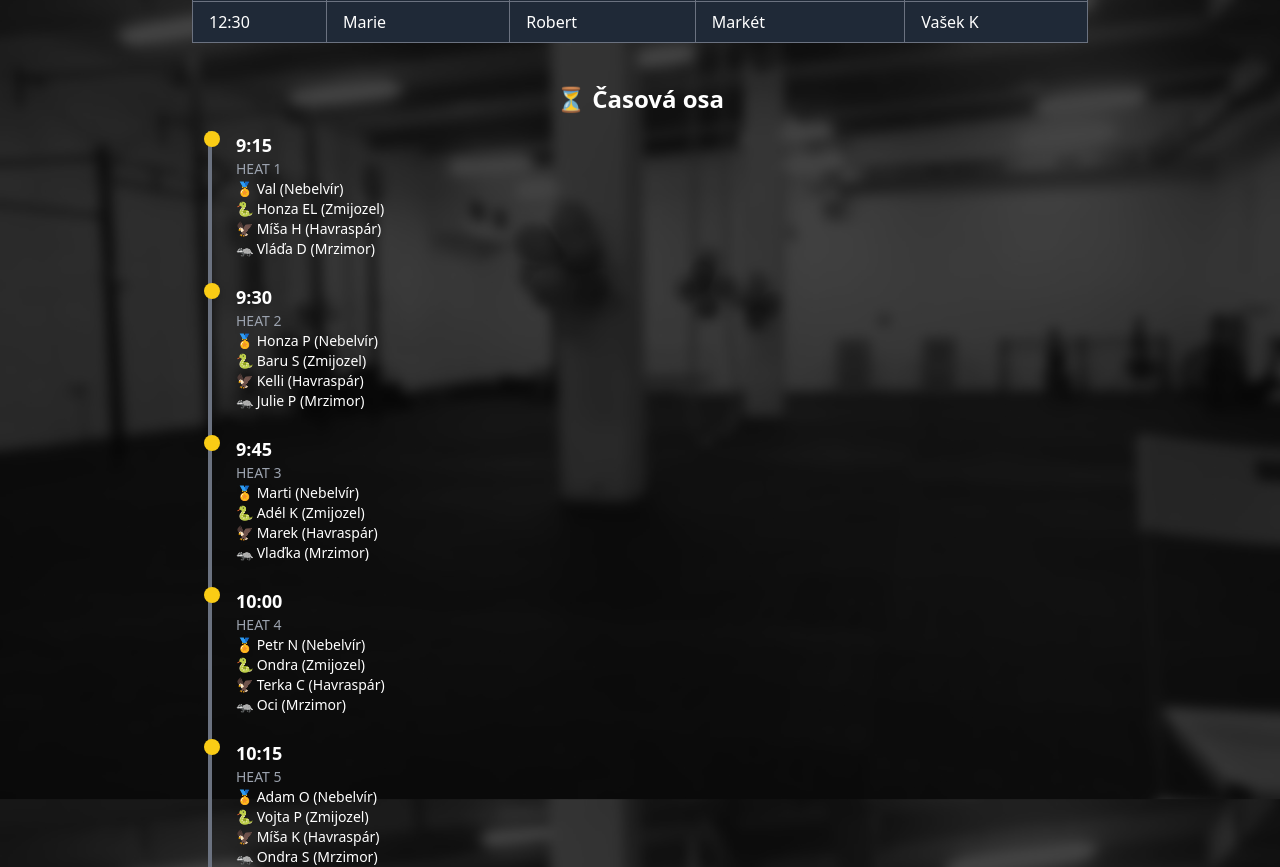
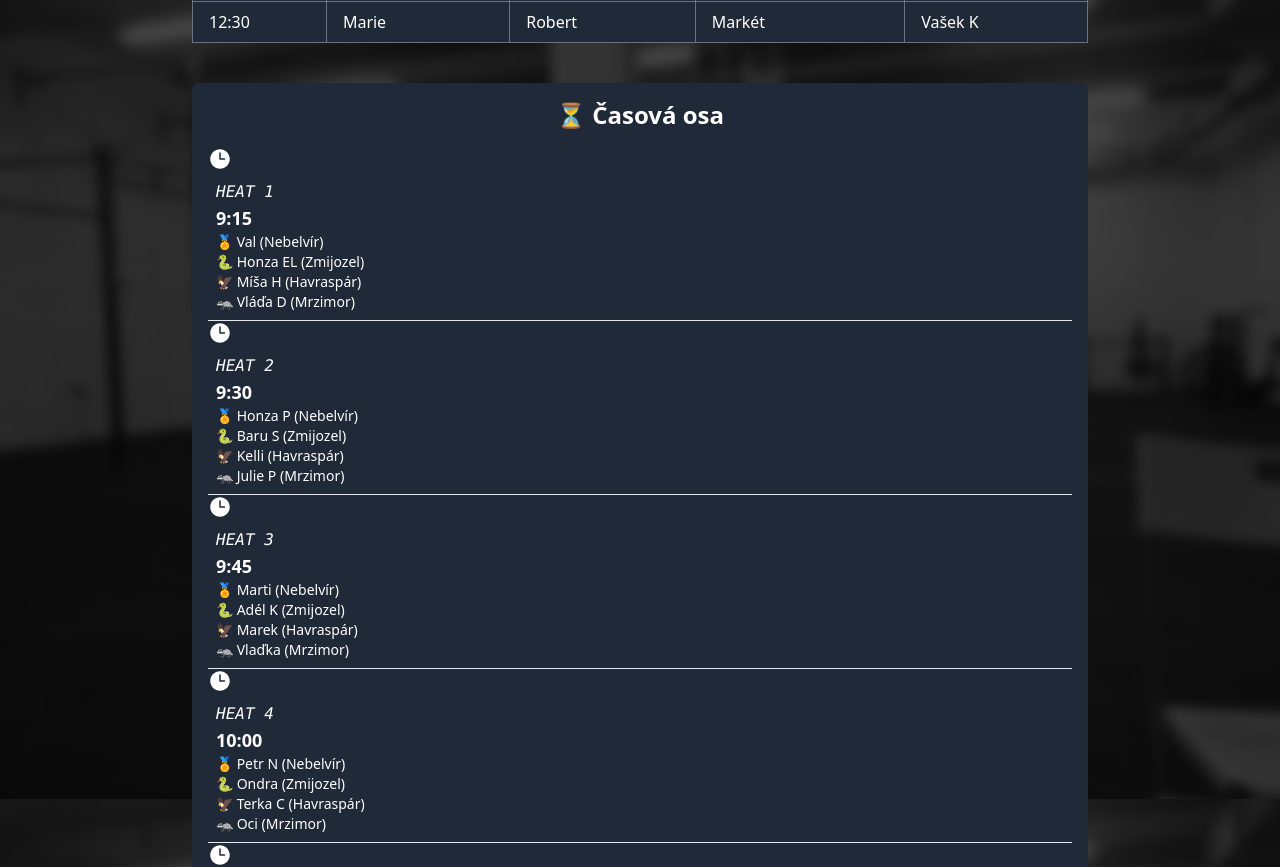
Before and after one commit to johnsoncze/hometown-open-2025, a Next.js app: page /schedule in a window 1280 px wide. Shown: the part 900-1767 px from the top of the page. Built offline with nearby package versions, Linux system fonts and the light colour scheme.

Commit message:
enhancement

```diff
--- a/pages/results/index.js
+++ b/pages/results/index.js
@@ -1,6 +1,7 @@
 import React from "react";
 import data from "../../final_results.json";
 import { useRouter } from "next/router";
+import { AcademicCapIcon, TrophyIcon, CakeIcon } from "@heroicons/react/24/outline";
 
 const rounds = {
   1: "25.1",
@@ -30,11 +31,11 @@ const Results = () => {
                 </p>
                 <div className="mt-4 bg-gray-800 p-2 rounded-lg">
                   <h3 className="text-lg font-bold">Extra body:</h3>
-                  <p>🔹 Hodnocení: {team.extraPoints.judging} bodů</p>
+                  <p><AcademicCapIcon className="w-5 h-5 inline text-info" /> Judgování: {team.extraPoints.judging} bodů</p>
                   <p>
-                    🔹 Oficiální přihlášky: {team.extraPoints.officialEntries}
+                    <TrophyIcon className="w-5 h-5 inline text-info" /> Oficiální přihlášky: {team.extraPoints.officialEntries}
                   </p>
-                  <p>🔹 Občerstvení: {team.extraPoints.refreshment} bodů</p>
+                  <p><CakeIcon className="w-5 h-5 inline text-info" /> Občerstvení: {team.extraPoints.refreshment} bodů</p>
                 </div>
 
                       {/* Tabulka výsledků jednotlivých účastníků */}
--- a/pages/schedule.js
+++ b/pages/schedule.js
@@ -1,20 +1,119 @@
 import React, { useState } from "react";
+import { ClockIcon } from "@heroicons/react/24/solid";
 
 const scheduleData = [
-  { time: "9:15", heat: 1, nebelvir: "Val", zmijozel: "Honza EL", havraspar: "Míša H", mrzimor: "Vláďa D" },
-  { time: "9:30", heat: 2, nebelvir: "Honza P", zmijozel: "Baru S", havraspar: "Kelli", mrzimor: "Julie P" },
-  { time: "9:45", heat: 3, nebelvir: "Marti", zmijozel: "Adél K", havraspar: "Marek", mrzimor: "Vlaďka" },
-  { time: "10:00", heat: 4, nebelvir: "Petr N", zmijozel: "Ondra", havraspar: "Terka C", mrzimor: "Oci" },
-  { time: "10:15", heat: 5, nebelvir: "Adam O", zmijozel: "Vojta P", havraspar: "Míša K", mrzimor: "Ondra S" },
-  { time: "10:30", heat: 6, nebelvir: "Míša K", zmijozel: "Barča H", havraspar: "Hanus", mrzimor: "Šárka H" },
-  { time: "10:45", heat: 7, nebelvir: "Mara O", zmijozel: "Tomáš I", havraspar: "Marek T", mrzimor: "Tom S" },
-  { time: "11:00", heat: 8, nebelvir: "Lucka L", zmijozel: "Tina V", havraspar: "Mihai", mrzimor: "Anička" },
-  { time: "11:15", heat: 9, nebelvir: "Vojta K", zmijozel: "Filip", havraspar: "Nikola H", mrzimor: "Klára T" },
-  { time: "11:30", heat: 10, nebelvir: "Marcel", zmijozel: "Denca", havraspar: "Kuba", mrzimor: "Tonda" },
-  { time: "11:45", heat: 11, nebelvir: "Petr J", zmijozel: "Hung", havraspar: "Míša M", mrzimor: "Honza S" },
-  { time: "12:00", heat: 12, nebelvir: "Adam J", zmijozel: "Edit", havraspar: "Oleh", mrzimor: "Viktor S" },
-  { time: "12:15", heat: 13, nebelvir: "Soňa", zmijozel: "Michal K", havraspar: "Clubo", mrzimor: "Klára K" },
-  { time: "12:30", heat: 14, nebelvir: "Marie", zmijozel: "Robert", havraspar: "Markét", mrzimor: "Vašek K" },
+  {
+    time: "9:15",
+    heat: 1,
+    nebelvir: "Val",
+    zmijozel: "Honza EL",
+    havraspar: "Míša H",
+    mrzimor: "Vláďa D",
+  },
+  {
+    time: "9:30",
+    heat: 2,
+    nebelvir: "Honza P",
+    zmijozel: "Baru S",
+    havraspar: "Kelli",
+    mrzimor: "Julie P",
+  },
+  {
+    time: "9:45",
+    heat: 3,
+    nebelvir: "Marti",
+    zmijozel: "Adél K",
+    havraspar: "Marek",
+    mrzimor: "Vlaďka",
+  },
+  {
+    time: "10:00",
+    heat: 4,
+    nebelvir: "Petr N",
+    zmijozel: "Ondra",
+    havraspar: "Terka C",
+    mrzimor: "Oci",
+  },
+  {
+    time: "10:15",
+    heat: 5,
+    nebelvir: "Adam O",
+    zmijozel: "Vojta P",
+    havraspar: "Míša K",
+    mrzimor: "Ondra S",
+  },
+  {
+    time: "10:30",
+    heat: 6,
+    nebelvir: "Míša K",
+    zmijozel: "Barča H",
+    havraspar: "Hanus",
+    mrzimor: "Šárka H",
+  },
+  {
+    time: "10:45",
+    heat: 7,
+    nebelvir: "Mara O",
+    zmijozel: "Tomáš I",
+    havraspar: "Marek T",
+    mrzimor: "Tom S",
+  },
+  {
+    time: "11:00",
+    heat: 8,
+    nebelvir: "Lucka L",
+    zmijozel: "Tina V",
+    havraspar: "Mihai",
+    mrzimor: "Anička",
+  },
+  {
+    time: "11:15",
+    heat: 9,
+    nebelvir: "Vojta K",
+    zmijozel: "Filip",
+    havraspar: "Nikola H",
+    mrzimor: "Klára T",
+  },
+  {
+    time: "11:30",
+    heat: 10,
+    nebelvir: "Marcel",
+    zmijozel: "Denca",
+    havraspar: "Kuba",
+    mrzimor: "Tonda",
+  },
+  {
+    time: "11:45",
+    heat: 11,
+    nebelvir: "Petr J",
+    zmijozel: "Hung",
+    havraspar: "Míša M",
+    mrzimor: "Honza S",
+  },
+  {
+    time: "12:00",
+    heat: 12,
+    nebelvir: "Adam J",
+    zmijozel: "Edit",
+    havraspar: "Oleh",
+    mrzimor: "Viktor S",
+  },
+  {
+    time: "12:15",
+    heat: 13,
+    nebelvir: "Soňa",
+    zmijozel: "Michal K",
+    havraspar: "Clubo",
+    mrzimor: "Klára K",
+  },
+  {
+    time: "12:30",
+    heat: 14,
+    nebelvir: "Marie",
+    zmijozel: "Robert",
+    havraspar: "Markét",
+    mrzimor: "Vašek K",
+  },
 ];
 
 const Schedule = () => {
@@ -26,11 +125,15 @@ const Schedule = () => {
 
   return (
     <div className="flex flex-col items-center min-h-screen text-white p-4 md:p-10">
-        <h1 className="text-3xl md:text-4xl font-bold mb-6 text-center">Rozpis 25.2</h1>
+      <h1 className="text-3xl md:text-4xl font-bold mb-6 text-center">
+        Rozpis 25.2
+      </h1>
 
       {/* Filtr závodníků */}
       <div className="w-full max-w-lg mb-4">
-  <label className="block text-center mb-2 text-lg">Filtr podle závodníka:</label>
+        <label className="block text-center mb-2 text-lg">
+          Filtr podle závodníka:
+        </label>
         <select
           className="bg-gray-700 text-white p-2 w-full rounded text-center"
           onChange={(e) => setSelectedAthlete(e.target.value)}
@@ -39,16 +142,21 @@ const Schedule = () => {
           {["Nebelvír", "Zmijozel", "Havraspár", "Mrzimor"].map((team) => (
             <optgroup key={team} label={team}>
               {scheduleData
-          .flatMap((row) => ({
+                .flatMap(
+                  (row) =>
+                    ({
                       Nebelvír: row.nebelvir,
                       Zmijozel: row.zmijozel,
                       Havraspár: row.havraspar,
                       Mrzimor: row.mrzimor,
-          }[team]))
+                    }[team])
+                )
                 .filter((v, i, a) => a.indexOf(v) === i) // Odstranění duplicit
                 .sort() // Seřazení jmen podle abecedy
                 .map((name, index) => (
-            <option key={index} value={name}>{name}</option>
+                  <option key={index} value={name}>
+                    {name}
+                  </option>
                 ))}
             </optgroup>
           ))}
@@ -61,26 +169,40 @@ const Schedule = () => {
           <thead>
             <tr className="bg-gray-600 text-white">
               <th className="border border-gray-500 px-2 md:px-4 py-2">Čas</th>
-                <th className="border border-gray-500 px-2 md:px-4 py-2">Nebelvír</th>
-                <th className="border border-gray-500 px-2 md:px-4 py-2">Zmijozel</th>
-                <th className="border border-gray-500 px-2 md:px-4 py-2">Havraspár</th>
-                <th className="border border-gray-500 px-2 md:px-4 py-2">Mrzimor</th>
+              <th className="border border-gray-500 px-2 md:px-4 py-2">
+                Nebelvír
+              </th>
+              <th className="border border-gray-500 px-2 md:px-4 py-2">
+                Zmijozel
+              </th>
+              <th className="border border-gray-500 px-2 md:px-4 py-2">
+                Havraspár
+              </th>
+              <th className="border border-gray-500 px-2 md:px-4 py-2">
+                Mrzimor
+              </th>
             </tr>
           </thead>
           <tbody>
             {scheduleData.map((row, index) => (
               <tr key={index} className="hover:bg-gray-800">
-                  <td className="border border-gray-500 px-2 md:px-4 py-2">{row.time}</td>
-                  {["nebelvir", "zmijozel", "havraspar", "mrzimor"].map((team, idx) => (
+                <td className="border border-gray-500 px-2 md:px-4 py-2">
+                  {row.time}
+                </td>
+                {["nebelvir", "zmijozel", "havraspar", "mrzimor"].map(
+                  (team, idx) => (
                     <td
                       key={idx}
                       className={`border border-gray-500 px-2 md:px-4 py-2 ${
-                        row[team] === selectedAthlete ? "bg-yellow-500 text-black font-bold" : ""
+                        row[team] === selectedAthlete
+                          ? "bg-yellow-500 text-black font-bold"
+                          : ""
                       }`}
                     >
                       {row[team]}
                     </td>
-                  ))}
+                  )
+                )}
               </tr>
             ))}
           </tbody>
@@ -88,21 +210,26 @@ const Schedule = () => {
       </div>
 
       {/* Timeline */}
-        <div className="w-full max-w-4xl mt-10">
+      <div className="w-full max-w-4xl mt-10 bg-gray-800 p-4 rounded-lg">
       <h2 className="text-2xl font-bold text-center mb-4">⏳ Časová osa</h2>
-          <div className="relative border-l-4 border-gray-500 ml-4">
+      <ul className="timeline timeline-snap-icon max-md:timeline-compact timeline-vertical">
       {filteredTimeline.map((row, index) => (
-              <div key={index} className="mb-6 ml-4 md:ml-6">
-                <div className="absolute -left-2 w-4 h-4 bg-yellow-400 rounded-full"></div>
-                <p className="text-lg font-semibold">{row.time}</p>
-                <p className="text-sm text-gray-400">{`HEAT ${row.heat}`}</p>
+        <li key={index}>
+          <div className="timeline-middle">
+            <ClockIcon className="w-6 h-6" />
+          </div>
+          <div className={`timeline-${index % 2 == 0 ? 'end' : 'start'} p-2 md:text-${index % 2 == 0 ? 'end' : 'start'}`}>
+            <time className="font-mono italic">{`HEAT ${row.heat}`}</time>
+            <div className="text-lg font-black">{row.time}</div>
             <p className="text-sm">🏅 {row.nebelvir} (Nebelvír)</p>
               <p className="text-sm">🐍 {row.zmijozel} (Zmijozel)</p>
               <p className="text-sm">🦅 {row.havraspar} (Havraspár)</p>
               <p className="text-sm">🦡 {row.mrzimor} (Mrzimor)</p>
           </div>
+          <hr />
+        </li>
           ))}
-          </div>
+      </ul>
         </div>
     </div>
   );
```
Lines whose indentation alone changed are shown as unchanged.
